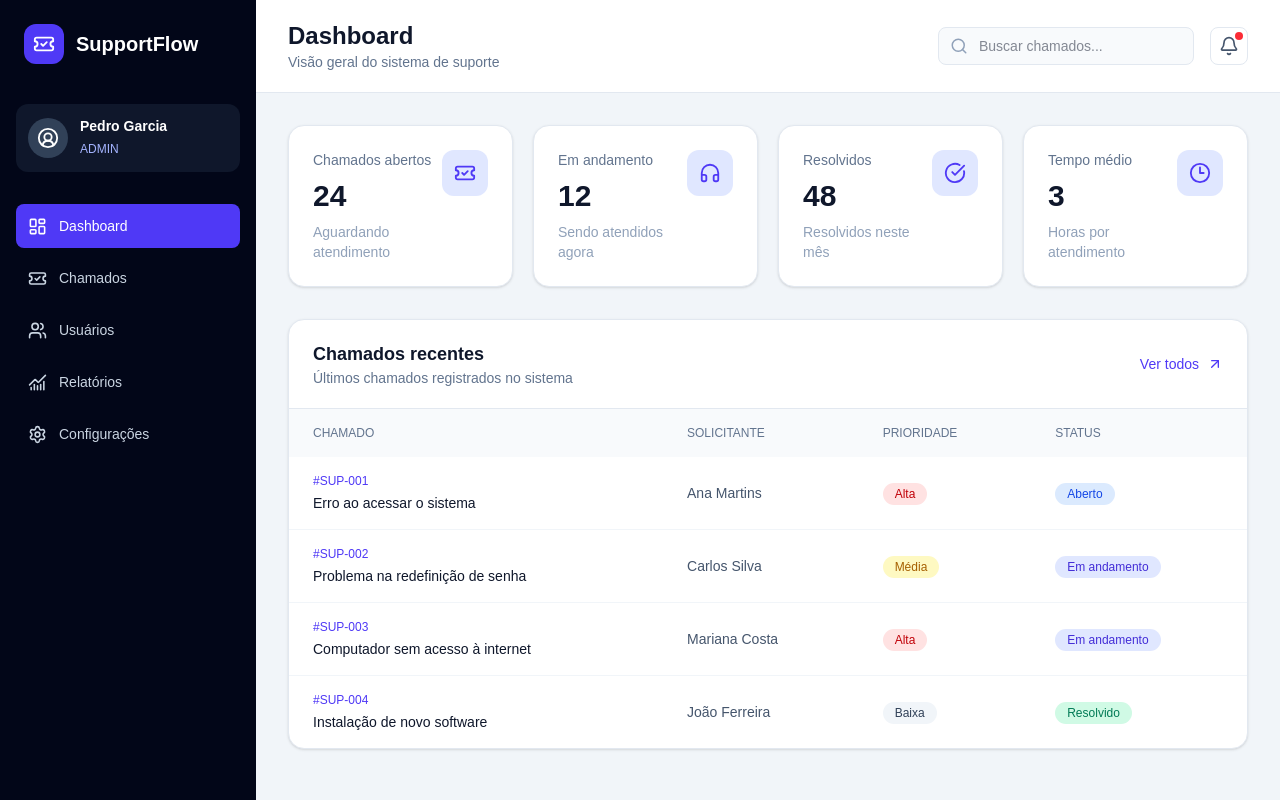
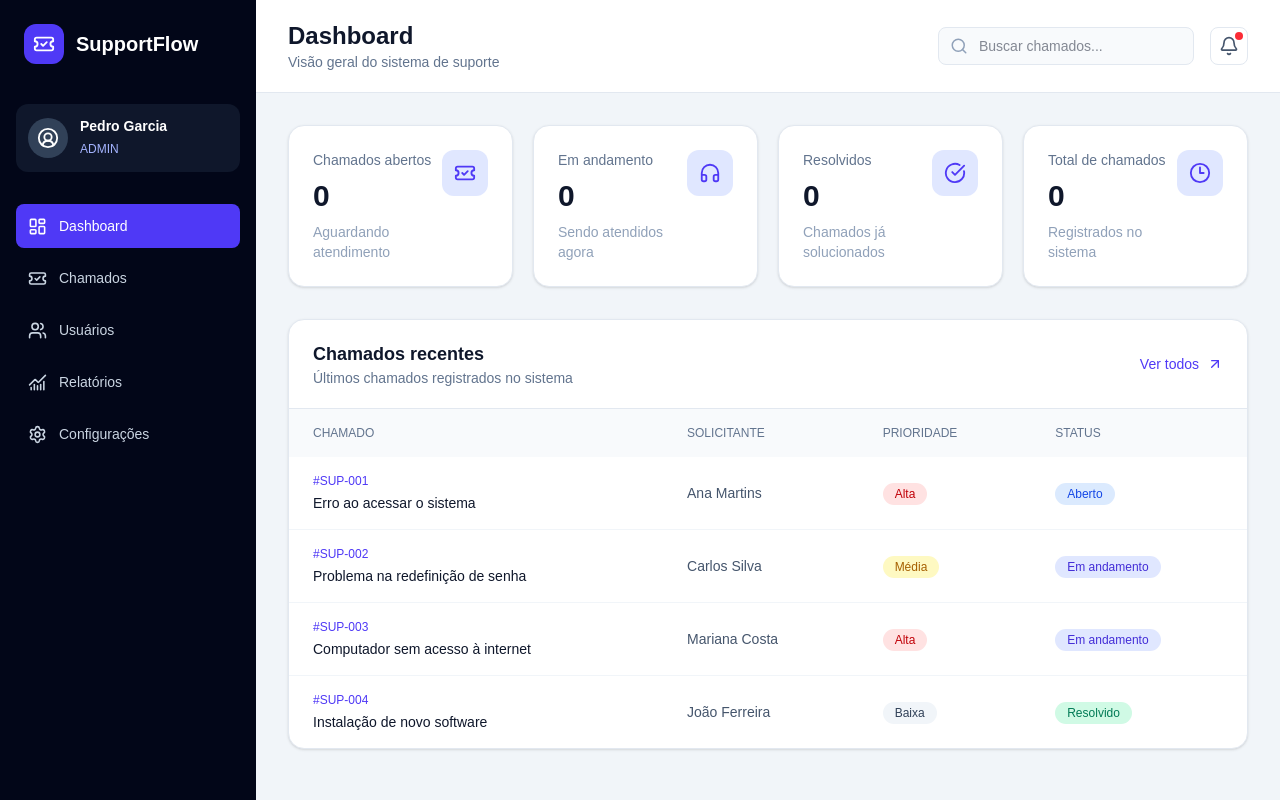
Before and after one commit to pedrogarciaphgs/support-flow, a Next.js app: page / in a window 1280 px wide. Built offline with nearby package versions, Linux system fonts and the light colour scheme; no server answers; the database is empty.

Commit message:
feat: connect dashboard summary to database

```diff
--- a/package.json
+++ b/package.json
@@ -20,6 +20,7 @@
     "pg": "^8.22.0",
     "react": "19.2.4",
     "react-dom": "19.2.4",
+    "server-only": "^0.0.1",
     "tailwind-merge": "^3.6.0",
     "zod": "^4.4.3"
   },
--- a/src/app/page.tsx
+++ b/src/app/page.tsx
@@ -1,38 +1,62 @@
 import { CircleCheckBig, Clock3, Headphones, TicketCheck } from "lucide-react";
 
+import { RecentTickets } from "@/components/dashboard/recent-tickets";
 import { SummaryCard } from "@/components/dashboard/summary-card";
 import { Header } from "@/components/layout/header";
 import { Sidebar } from "@/components/layout/sidebar";
-import { RecentTickets } from "@/components/dashboard/recent-tickets";
+import { prisma } from "@/lib/prisma";
+
+export default async function Home() {
+  const [openTickets, inProgressTickets, resolvedTickets, totalTickets] =
+    await Promise.all([
+      prisma.ticket.count({
+        where: {
+          status: "OPEN",
+        },
+      }),
+
+      prisma.ticket.count({
+        where: {
+          status: "IN_PROGRESS",
+        },
+      }),
+
+      prisma.ticket.count({
+        where: {
+          status: "RESOLVED",
+        },
+      }),
+
+      prisma.ticket.count(),
+    ]);
 
   const summaryCards = [
     {
       title: "Chamados abertos",
-    value: 24,
+      value: openTickets,
       description: "Aguardando atendimento",
       icon: TicketCheck,
     },
     {
       title: "Em andamento",
-    value: 12,
+      value: inProgressTickets,
       description: "Sendo atendidos agora",
       icon: Headphones,
     },
     {
       title: "Resolvidos",
-    value: 48,
-    description: "Resolvidos neste mês",
+      value: resolvedTickets,
+      description: "Chamados já solucionados",
       icon: CircleCheckBig,
     },
     {
-    title: "Tempo médio",
-    value: 3,
-    description: "Horas por atendimento",
+      title: "Total de chamados",
+      value: totalTickets,
+      description: "Registrados no sistema",
       icon: Clock3,
     },
   ];
 
-export default function Home() {
   return (
     <main className="flex min-h-screen bg-slate-100">
       <Sidebar />
@@ -52,6 +76,7 @@ export default function Home() {
               />
             ))}
           </div>
+
           <RecentTickets />
         </div>
       </section>
--- a/src/components/dashboard/summary-card.tsx
+++ b/src/components/dashboard/summary-card.tsx
@@ -2,7 +2,7 @@ import type { LucideIcon } from "lucide-react";
 
 type SummaryCardProps = {
   title: string;
-  value: number;
+  value: number | string;
   description: string;
   icon: LucideIcon;
 };
--- /dev/null
+++ b/src/lib/prisma.ts
@@ -0,0 +1,22 @@
+import "server-only";
+
+import { PrismaPg } from "@prisma/adapter-pg";
+import { PrismaClient } from "@/generated/prisma/client";
+
+const globalForPrisma = globalThis as unknown as {
+  prisma: PrismaClient | undefined;
+};
+
+const adapter = new PrismaPg({
+  connectionString: process.env.DATABASE_URL!,
+});
+
+export const prisma =
+  globalForPrisma.prisma ??
+  new PrismaClient({
+    adapter,
+  });
+
+if (process.env.NODE_ENV !== "production") {
+  globalForPrisma.prisma = prisma;
+}
```
Also changed, not shown: 1 other file (tests, documents, lock files or other folders). Lines whose indentation alone changed are shown as unchanged.
